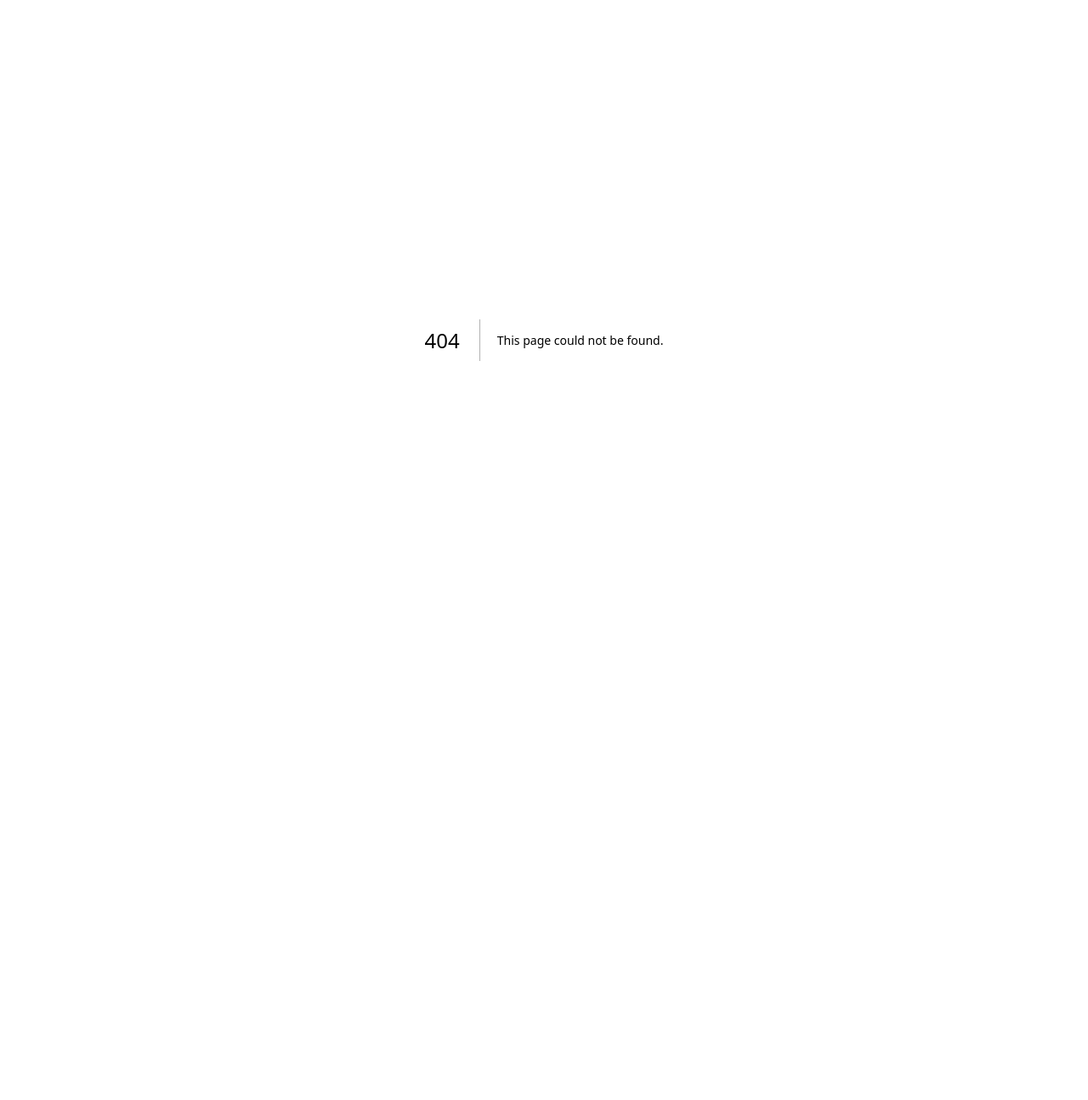
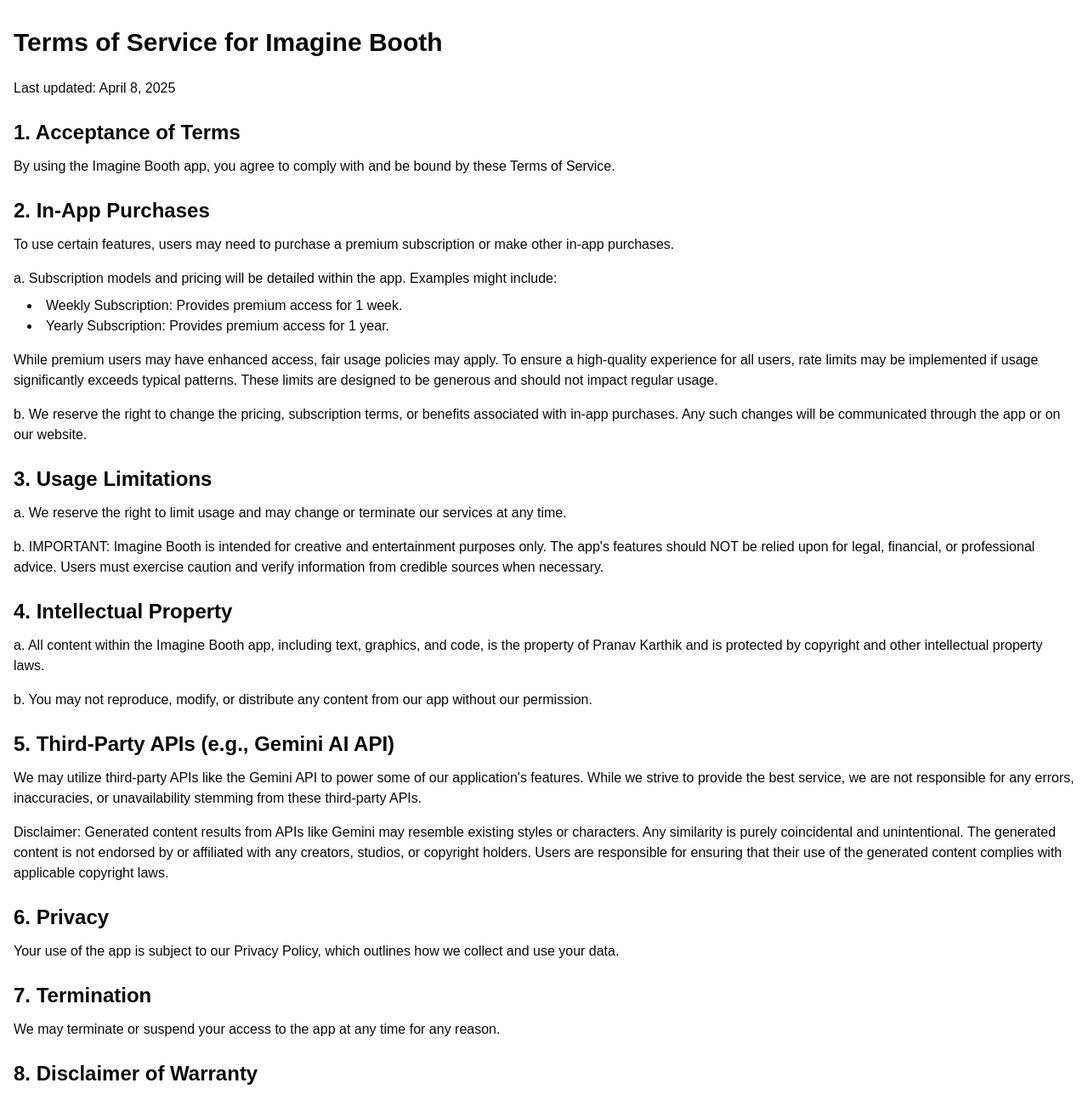
Before and after one commit to pranavkarthik10/personalv6, a Next.js app: page /apps/imagine-booth/tos in a window 1280 px wide. Before the commit this address had no page. Shown: the top 1295 px of the page at 85% size. Before the commit the page ends 800 px from the top, so only its background shows below. Built offline with nearby package versions, Linux system fonts and the light colour scheme.

Commit message:
add privacy and tos

```diff
--- /dev/null
+++ b/src/app/apps/imagine-booth/privacy/page.tsx
@@ -0,0 +1,72 @@
+import React from 'react';
+
+const PrivacyPolicy = () => {
+  return (
+    <div className="container mx-auto px-4 py-8">
+      <h1 className="text-3xl font-bold mb-6">Privacy Policy for Imagine Booth</h1>
+      <p className="mb-4">Last updated: April 8, 2025</p>
+
+      <h2 className="text-2xl font-semibold mt-6 mb-3">Introduction</h2>
+      <p className="mb-4">
+        Welcome to Imagine Booth, developed by Pranav Karthik. This Privacy Policy explains how we collect, use, and disclose information about you when you use our iOS application and related services.
+      </p>
+
+      <h2 className="text-2xl font-semibold mt-6 mb-3">Information We Collect</h2>
+      <p className="mb-4">
+        User-Provided Information: We do not collect personal information or user prompts.
+      </p>
+
+      <h2 className="text-2xl font-semibold mt-6 mb-3">Data Retention</h2>
+      <p className="mb-4">
+        We do not retain user prompts or personal data. Usage information is retained for as long as necessary to fulfill the purposes outlined in this Privacy Policy.
+      </p>
+
+      <h2 className="text-2xl font-semibold mt-6 mb-3">Disclosure of Your Information</h2>
+      <p className="mb-4">
+        We do not sell or share your information with third parties.
+      </p>
+
+      <h2 className="text-2xl font-semibold mt-6 mb-3">Disclaimer on Feature Output</h2>
+      <p className="mb-4">
+        While we aim to provide high-quality results from our app{`'`}s features, they may not be perfect. We cannot guarantee the accuracy or appropriateness of the generated content, and users are encouraged to review and refine the output as needed. For critical or professional use, always ensure proper editing and validation.
+      </p>
+
+      <h2 className="text-2xl font-semibold mt-6 mb-3">Third-Party AI Services</h2>
+      <p className="mb-4">
+        We may use third-party APIs like the Gemini API to power certain features. When you use these features, your inputs may be processed through the third-party{`'`}s services. Please be aware that this data transmission is subject to the third-party{`'`}s privacy practices as well as ours. We recommend reviewing the relevant third-party privacy policies (e.g., Gemini{`'`}s) for more information on how they handle data.
+      </p>
+
+      <h2 className="text-2xl font-semibold mt-6 mb-3">In-App Purchases</h2>
+      <p className="mb-4">
+        In-app purchases may be processed through platforms like RevenueCat. Please refer to the relevant platform{`'`}s privacy policy (e.g., RevenueCat{`'`}s) for information on how they handle your data.
+      </p>
+
+      <h2 className="text-2xl font-semibold mt-6 mb-3">Consent to Share Consumption Data with Apple</h2>
+      <p className="mb-4">
+        By using our app and making in-app purchases, you consent to our sharing of data regarding your usage and consumption of purchased content with Apple, as part of our efforts to resolve refund requests. This information may include details about how you have accessed and interacted with the purchased content. The purpose of sharing this data is to help Apple make an informed decision regarding refund requests. We ensure that such data sharing is done in compliance with Apple{`'`}s policies and only as necessary to process your requests.
+      </p>
+
+      <h2 className="text-2xl font-semibold mt-6 mb-3">Security</h2>
+      <p className="mb-4">
+        We take reasonable measures to protect the information we collect.
+      </p>
+
+      <h2 className="text-2xl font-semibold mt-6 mb-3">Limitation of Services</h2>
+      <p className="mb-4">
+        We reserve the right to limit usage and may change or terminate our services at any time.
+      </p>
+
+      <h2 className="text-2xl font-semibold mt-6 mb-3">Changes to this Privacy Policy</h2>
+      <p className="mb-4">
+        We may update this Privacy Policy from time to time. You will be notified of any changes through the app or on our website.
+      </p>
+
+      <h2 className="text-2xl font-semibold mt-6 mb-3">Contact Us</h2>
+      <p>
+        If you have any questions about this Privacy Policy, please contact us at pranav.karthik@icloud.com.
+      </p>
+    </div>
+  );
+};
+
+export default PrivacyPolicy;
--- /dev/null
+++ b/src/app/apps/imagine-booth/tos/page.tsx
@@ -0,0 +1,87 @@
+import React from 'react';
+
+const TermsOfService = () => {
+  return (
+    <div className="container mx-auto px-4 py-8">
+      <h1 className="text-3xl font-bold mb-6">Terms of Service for Imagine Booth</h1>
+      <p className="mb-4">Last updated: April 8, 2025</p>
+
+      <h2 className="text-2xl font-semibold mt-6 mb-3">1. Acceptance of Terms</h2>
+      <p className="mb-4">
+        By using the Imagine Booth app, you agree to comply with and be bound by these Terms of Service.
+      </p>
+
+      <h2 className="text-2xl font-semibold mt-6 mb-3">2. In-App Purchases</h2>
+      <p className="mb-4">
+        To use certain features, users may need to purchase a premium subscription or make other in-app purchases.
+      </p>
+      <p className="mb-2">
+        a. Subscription models and pricing will be detailed within the app. Examples might include:
+      </p>
+      <ul className="list-disc list-inside mb-4 ml-4">
+          <li>Weekly Subscription: Provides premium access for 1 week.</li>
+          <li>Yearly Subscription: Provides premium access for 1 year.</li>
+      </ul>
+      <p className="mb-4">
+        While premium users may have enhanced access, fair usage policies may apply. To ensure a high-quality experience for all users, rate limits may be implemented if usage significantly exceeds typical patterns. These limits are designed to be generous and should not impact regular usage.
+      </p>
+      <p className="mb-4">
+        b. We reserve the right to change the pricing, subscription terms, or benefits associated with in-app purchases. Any such changes will be communicated through the app or on our website.
+      </p>
+
+      <h2 className="text-2xl font-semibold mt-6 mb-3">3. Usage Limitations</h2>
+      <p className="mb-4">
+        a. We reserve the right to limit usage and may change or terminate our services at any time.
+      </p>
+      <p className="mb-4">
+        b. IMPORTANT: Imagine Booth is intended for creative and entertainment purposes only. The app{`'`}s features should NOT be relied upon for legal, financial, or professional advice. Users must exercise caution and verify information from credible sources when necessary.
+      </p>
+
+      <h2 className="text-2xl font-semibold mt-6 mb-3">4. Intellectual Property</h2>
+      <p className="mb-4">
+        a. All content within the Imagine Booth app, including text, graphics, and code, is the property of Pranav Karthik and is protected by copyright and other intellectual property laws.
+      </p>
+      <p className="mb-4">
+        b. You may not reproduce, modify, or distribute any content from our app without our permission.
+      </p>
+
+      <h2 className="text-2xl font-semibold mt-6 mb-3">5. Third-Party APIs (e.g., Gemini AI API)</h2>
+      <p className="mb-4">
+        We may utilize third-party APIs like the Gemini API to power some of our application{`'`}s features. While we strive to provide the best service, we are not responsible for any errors, inaccuracies, or unavailability stemming from these third-party APIs.
+      </p>
+      <p className="mb-4">
+        Disclaimer: Generated content results from APIs like Gemini may resemble existing styles or characters. Any similarity is purely coincidental and unintentional. The generated content is not endorsed by or affiliated with any creators, studios, or copyright holders. Users are responsible for ensuring that their use of the generated content complies with applicable copyright laws.
+      </p>
+
+      <h2 className="text-2xl font-semibold mt-6 mb-3">6. Privacy</h2>
+      <p className="mb-4">
+        Your use of the app is subject to our Privacy Policy, which outlines how we collect and use your data.
+      </p>
+
+      <h2 className="text-2xl font-semibold mt-6 mb-3">7. Termination</h2>
+      <p className="mb-4">
+        We may terminate or suspend your access to the app at any time for any reason.
+      </p>
+
+      <h2 className="text-2xl font-semibold mt-6 mb-3">8. Disclaimer of Warranty</h2>
+      <p className="mb-4">
+        We provide the app on an {`"`}as is{`"`} basis, without any warranties or representations.
+      </p>
+
+      <h2 className="text-2xl font-semibold mt-6 mb-3">9. Limitation of Liability</h2>
+      <p className="mb-4">
+        a. We are not liable for any damages or losses resulting from your use of the app.
+      </p>
+      <p className="mb-4">
+        b. By using Imagine Booth, you agree to hold harmless Pranav Karthik, its employees, affiliates, and partners from any claims, damages, or expenses arising from your use of the app or any actions taken based on the information provided by the app.
+      </p>
+
+      <h2 className="text-2xl font-semibold mt-6 mb-3">10. Contact Us</h2>
+      <p>
+        If you have any questions about these Terms of Service, please contact us at pranav.karthik@icloud.com.
+      </p>
+    </div>
+  );
+};
+
+export default TermsOfService;
```
